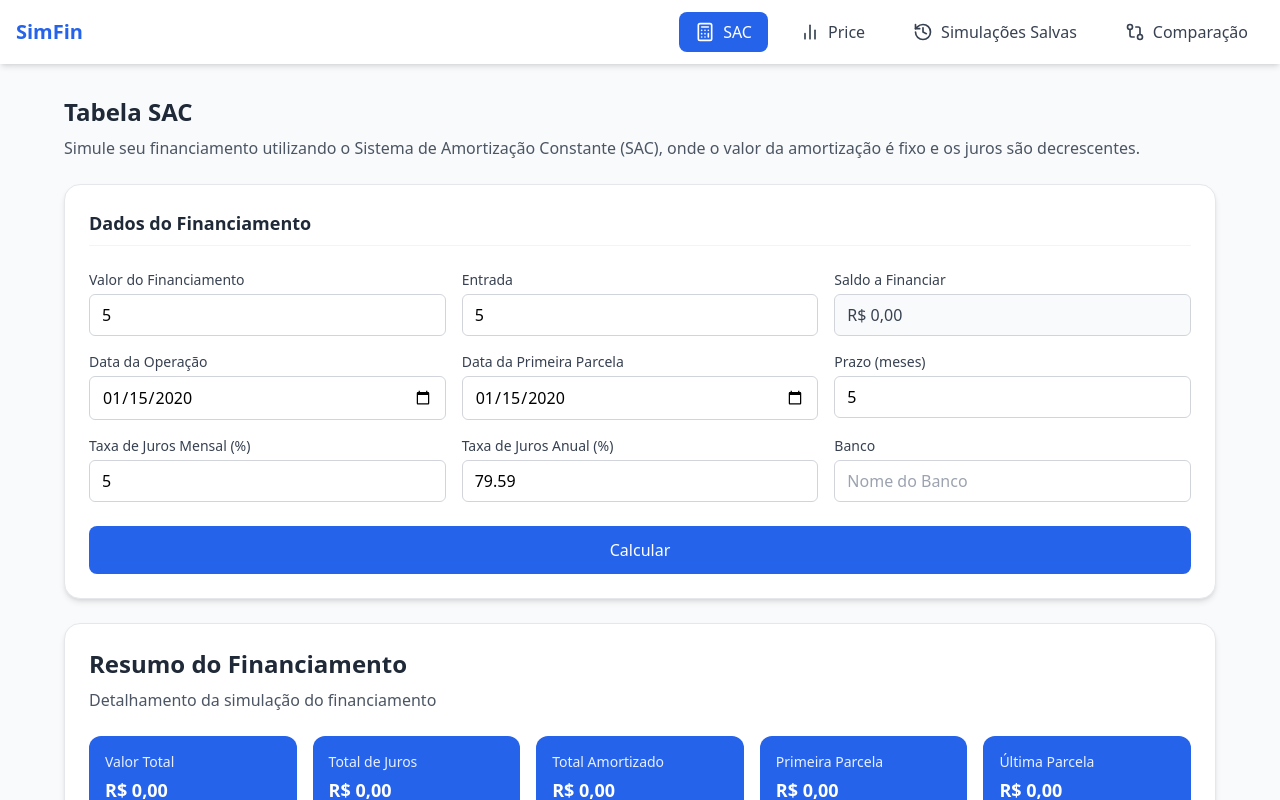
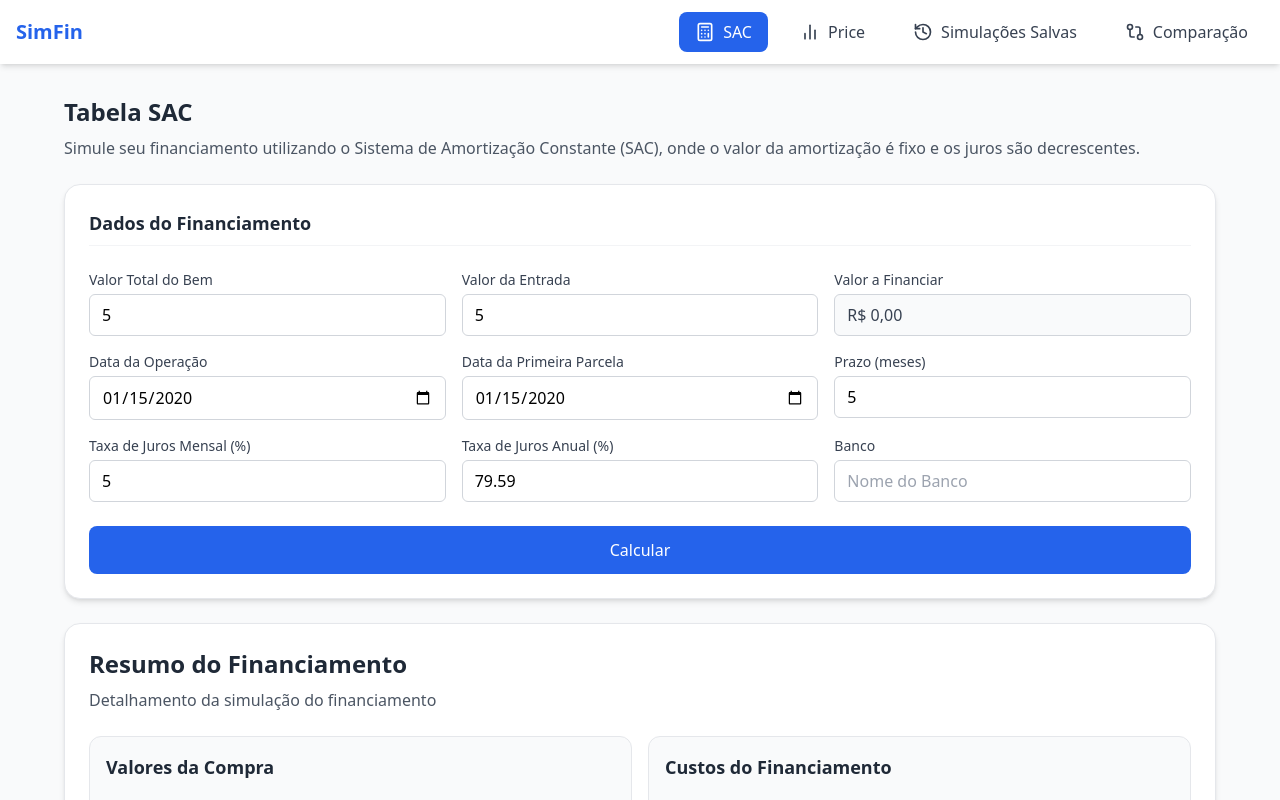
Before and after one commit to Dcadv789/Vend3, a React (Vite) app: page / in a window 1280 px wide. Both pictures are taken after typing "5", "5", "2020-01-15", "2020-01-15", "5", "5" into the empty fields and a click on the button "Calcular". Shown: the top 800 px of the page. Built offline with nearby package versions, Linux system fonts and the light colour scheme.

Commit message:
Commit from Bolt to GitHub

```diff
--- a/src/pages/PriceSimulation.tsx
+++ b/src/pages/PriceSimulation.tsx
@@ -25,6 +25,7 @@ export default function PriceSimulation() {
   const [totals, setTotals] = useState({ payment: 0, amortization: 0, interest: 0 });
 
   const financedAmount = Number(financingAmount) - Number(downPayment);
+  const totalPurchaseAmount = Number(financingAmount); // Valor total da compra
 
   const calculatePrice = () => {
     const principal = financedAmount;
@@ -89,7 +90,7 @@ export default function PriceSimulation() {
       bank,
       firstPayment: installments[0].payment,
       lastPayment: installments[installments.length - 1].payment,
-      totalAmount: totals.payment,
+      totalAmount: totals.payment + Number(downPayment), // Incluindo a entrada no valor total
       totalInterest: totals.interest,
       installments: installments
     };
@@ -143,7 +144,7 @@ export default function PriceSimulation() {
           <div className="grid grid-cols-3 gap-4">
             <div>
               <label className="block text-sm font-medium text-gray-700 mb-1">
-                Valor do Financiamento
+                Valor Total do Bem
               </label>
               <input
                 type="number"
@@ -155,7 +156,7 @@ export default function PriceSimulation() {
             </div>
             <div>
               <label className="block text-sm font-medium text-gray-700 mb-1">
-                Entrada
+                Valor da Entrada
               </label>
               <input
                 type="number"
@@ -167,7 +168,7 @@ export default function PriceSimulation() {
             </div>
             <div>
               <label className="block text-sm font-medium text-gray-700 mb-1">
-                Saldo a Financiar
+                Valor a Financiar
               </label>
               <input
                 type="text"
@@ -271,30 +272,60 @@ export default function PriceSimulation() {
                   Detalhamento da simulação do financiamento
                 </p>
               </div>
-              <div className="grid grid-cols-5 gap-4">
+              <div className="grid grid-cols-2 gap-4 mb-6">
+                <div className="bg-gray-50 p-4 rounded-xl border border-gray-200">
+                  <h4 className="text-lg font-semibold text-gray-800 mb-4">Valores da Compra</h4>
+                  <div className="space-y-3">
+                    <div className="flex justify-between items-center">
+                      <span className="text-gray-600">Valor Total do Bem:</span>
+                      <span className="font-medium">{formatCurrency(totalPurchaseAmount)}</span>
+                    </div>
+                    <div className="flex justify-between items-center">
+                      <span className="text-gray-600">Valor da Entrada:</span>
+                      <span className="font-medium text-green-600">{formatCurrency(Number(downPayment))}</span>
+                    </div>
+                    <div className="flex justify-between items-center">
+                      <span className="text-gray-600">Valor Financiado:</span>
+                      <span className="font-medium">{formatCurrency(financedAmount)}</span>
+                    </div>
+                  </div>
+                </div>
+                <div className="bg-gray-50 p-4 rounded-xl border border-gray-200">
+                  <h4 className="text-lg font-semibold text-gray-800 mb-4">Custos do Financiamento</h4>
+                  <div className="space-y-3">
+                    <div className="flex justify-between items-center">
+                      <span className="text-gray-600">Total de Juros:</span>
+                      <span className="font-medium text-red-600">{formatCurrency(totals.interest)}</span>
+                    </div>
+                    <div className="flex justify-between items-center">
+                      <span className="text-gray-600">Custo Total do Financiamento:</span>
+                      <span className="font-medium">{formatCurrency(totals.payment)}</span>
+                    </div>
+                    <div className="flex justify-between items-center">
+                      <span className="text-gray-600">Custo Total (com entrada):</span>
+                      <span className="font-medium">{formatCurrency(totals.payment + Number(downPayment))}</span>
+                    </div>
+                  </div>
+                </div>
+              </div>
+              <div className="grid grid-cols-4 gap-4">
                 <div className="bg-blue-600 p-4 rounded-xl text-white">
-                  <p className="text-sm font-medium mb-1 opacity-90">Valor Total</p>
-                  <p className="text-lg font-semibold">{formatCurrency(totals.payment)}</p>
-                </div>
-                <div className="bg-blue-600 p-4 rounded-xl text-white">
-                  <p className="text-sm font-medium mb-1 opacity-90">Total de Juros</p>
-                  <p className="text-lg font-semibold">{formatCurrency(totals.interest)}</p>
+                  <p className="text-sm font-medium mb-1 opacity-90">Parcela Fixa</p>
+                  <p className="text-lg font-semibold">
+                    {installments.length > 0 ? formatCurrency(installments[0].payment) : '-'}
+                  </p>
                 </div>
                 <div className="bg-blue-600 p-4 rounded-xl text-white">
                   <p className="text-sm font-medium mb-1 opacity-90">Total Amortizado</p>
                   <p className="text-lg font-semibold">{formatCurrency(totals.amortization)}</p>
                 </div>
                 <div className="bg-blue-600 p-4 rounded-xl text-white">
-                  <p className="text-sm font-medium mb-1 opacity-90">Primeira Parcela</p>
-                  <p className="text-lg font-semibold">
-                    {installments.length > 0 ? formatCurrency(installments[0].payment) : '-'}
-                  </p>
+                  <p className="text-sm font-medium mb-1 opacity-90">Prazo</p>
+                  <p className="text-lg font-semibold">{months} meses</p>
                 </div>
                 <div className="bg-blue-600 p-4 rounded-xl text-white">
-                  <p className="text-sm font-medium mb-1 opacity-90">Última Parcela</p>
-                  <p className="text-lg font-semibold">
-                    {installments.length > 0 ? formatCurrency(installments[installments.length - 1].payment) : '-'}
-                  </p>
+                  <p className="text-sm font-medium mb-1 opacity-90">Taxa Efetiva Anual</p>
+                  <p className="text-lg font-semibold">{yearlyRate}%</p>
                 </div>
               </div>
             </div>
--- a/src/pages/SACSimulation.tsx
+++ b/src/pages/SACSimulation.tsx
@@ -25,6 +25,7 @@ export default function SACSimulation() {
   const [totals, setTotals] = useState({ payment: 0, amortization: 0, interest: 0 });
 
   const financedAmount = Number(financingAmount) - Number(downPayment);
+  const totalPurchaseAmount = Number(financingAmount); // Valor total da compra
 
   const calculateSAC = () => {
     const principal = financedAmount;
@@ -87,7 +88,7 @@ export default function SACSimulation() {
       bank,
       firstPayment: installments[0].payment,
       lastPayment: installments[installments.length - 1].payment,
-      totalAmount: totals.payment,
+      totalAmount: totals.payment + Number(downPayment), // Incluindo a entrada no valor total
       totalInterest: totals.interest,
       installments: installments
     };
@@ -141,7 +142,7 @@ export default function SACSimulation() {
           <div className="grid grid-cols-3 gap-4">
             <div>
               <label className="block text-sm font-medium text-gray-700 mb-1">
-                Valor do Financiamento
+                Valor Total do Bem
               </label>
               <input
                 type="number"
@@ -153,7 +154,7 @@ export default function SACSimulation() {
             </div>
             <div>
               <label className="block text-sm font-medium text-gray-700 mb-1">
-                Entrada
+                Valor da Entrada
               </label>
               <input
                 type="number"
@@ -165,7 +166,7 @@ export default function SACSimulation() {
             </div>
             <div>
               <label className="block text-sm font-medium text-gray-700 mb-1">
-                Saldo a Financiar
+                Valor a Financiar
               </label>
               <input
                 type="text"
@@ -269,19 +270,43 @@ export default function SACSimulation() {
                   Detalhamento da simulação do financiamento
                 </p>
               </div>
-              <div className="grid grid-cols-5 gap-4">
-                <div className="bg-blue-600 p-4 rounded-xl text-white">
-                  <p className="text-sm font-medium mb-1 opacity-90">Valor Total</p>
-                  <p className="text-lg font-semibold">{formatCurrency(totals.payment)}</p>
+              <div className="grid grid-cols-2 gap-4 mb-6">
+                <div className="bg-gray-50 p-4 rounded-xl border border-gray-200">
+                  <h4 className="text-lg font-semibold text-gray-800 mb-4">Valores da Compra</h4>
+                  <div className="space-y-3">
+                    <div className="flex justify-between items-center">
+                      <span className="text-gray-600">Valor Total do Bem:</span>
+                      <span className="font-medium">{formatCurrency(totalPurchaseAmount)}</span>
+                    </div>
+                    <div className="flex justify-between items-center">
+                      <span className="text-gray-600">Valor da Entrada:</span>
+                      <span className="font-medium text-green-600">{formatCurrency(Number(downPayment))}</span>
+                    </div>
+                    <div className="flex justify-between items-center">
+                      <span className="text-gray-600">Valor Financiado:</span>
+                      <span className="font-medium">{formatCurrency(financedAmount)}</span>
+                    </div>
+                  </div>
                 </div>
-                <div className="bg-blue-600 p-4 rounded-xl text-white">
-                  <p className="text-sm font-medium mb-1 opacity-90">Total de Juros</p>
-                  <p className="text-lg font-semibold">{formatCurrency(totals.interest)}</p>
+                <div className="bg-gray-50 p-4 rounded-xl border border-gray-200">
+                  <h4 className="text-lg font-semibold text-gray-800 mb-4">Custos do Financiamento</h4>
+                  <div className="space-y-3">
+                    <div className="flex justify-between items-center">
+                      <span className="text-gray-600">Total de Juros:</span>
+                      <span className="font-medium text-red-600">{formatCurrency(totals.interest)}</span>
+                    </div>
+                    <div className="flex justify-between items-center">
+                      <span className="text-gray-600">Custo Total do Financiamento:</span>
+                      <span className="font-medium">{formatCurrency(totals.payment)}</span>
+                    </div>
+                    <div className="flex justify-between items-center">
+                      <span className="text-gray-600">Custo Total (com entrada):</span>
+                      <span className="font-medium">{formatCurrency(totals.payment + Number(downPayment))}</span>
+                    </div>
+                  </div>
                 </div>
-                <div className="bg-blue-600 p-4 rounded-xl text-white">
-                  <p className="text-sm font-medium mb-1 opacity-90">Total Amortizado</p>
-                  <p className="text-lg font-semibold">{formatCurrency(totals.amortization)}</p>
-                </div>
+              </div>
+              <div className="grid grid-cols-4 gap-4">
                 <div className="bg-blue-600 p-4 rounded-xl text-white">
                   <p className="text-sm font-medium mb-1 opacity-90">Primeira Parcela</p>
                   <p className="text-lg font-semibold">
@@ -294,11 +319,19 @@ export default function SACSimulation() {
                     {installments.length > 0 ? formatCurrency(installments[installments.length - 1].payment) : '-'}
                   </p>
                 </div>
+                <div className="bg-blue-600 p-4 rounded-xl text-white">
+                  <p className="text-sm font-medium mb-1 opacity-90">Total Amortizado</p>
+                  <p className="text-lg font-semibold">{formatCurrency(totals.amortization)}</p>
+                </div>
+                <div className="bg-blue-600 p-4 rounded-xl text-white">
+                  <p className="text-sm font-medium mb-1 opacity-90">Prazo</p>
+                  <p className="text-lg font-semibold">{months} meses</p>
+                </div>
               </div>
             </div>
           </div>
 
-          <div className="bg-white rounded-2xl shadow-m d border border-gray-200">
+          <div className="bg-white rounded-2xl shadow-md border border-gray-200">
             <div className="p-6">
               <div className="flex justify-between items-center pb-4 border-b border-gray-200 mb-6">
                 <button
```
